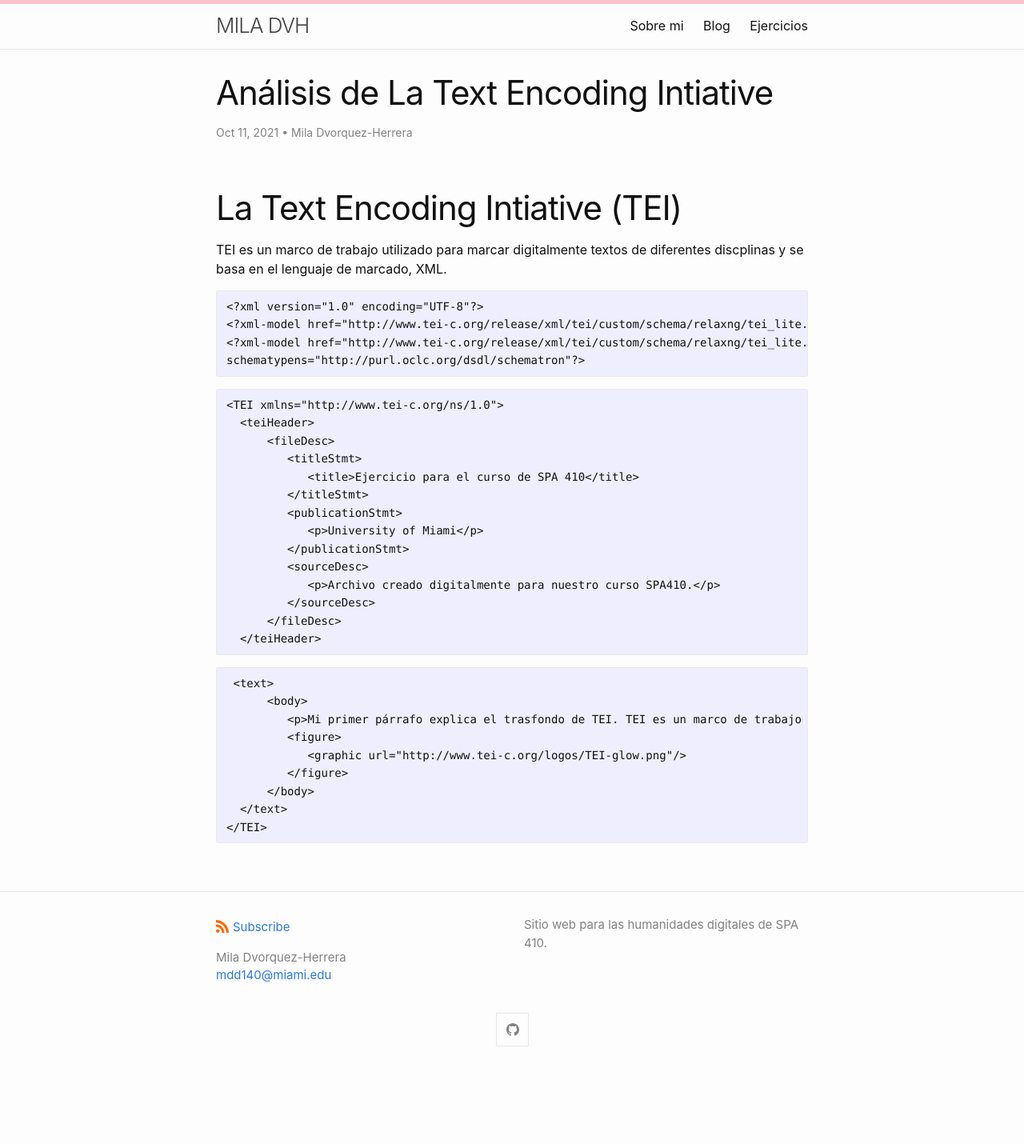
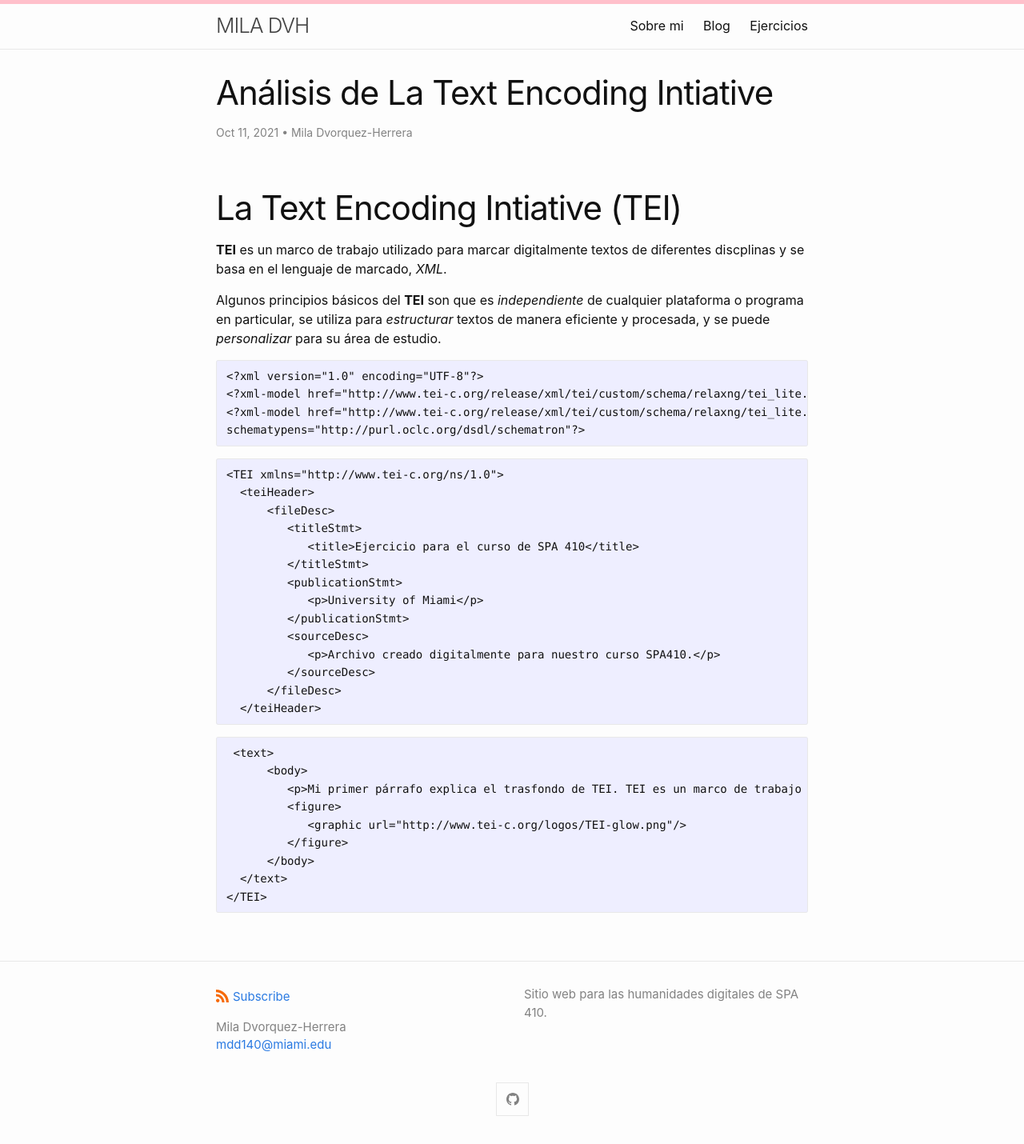
Before and after one commit to miladvh/miladvh.github.io, a Jekyll site: the page built from _posts/2021-10-11-tei.md, in a window 1280 px wide. Shown: the whole page at 80% size. Built offline with Jekyll 4.4.1, drawn with Linux system fonts in a browser that asks for light colours; before the commit the page ends 1343 px from its top, so only the background shows below that.

Commit message:
Update 2021-10-11-tei.md

````diff
--- a/_posts/2021-10-11-tei.md
+++ b/_posts/2021-10-11-tei.md
@@ -7,7 +7,9 @@ author: Mila Dvorquez-Herrera
 
 # La Text Encoding Intiative (TEI)
 
-TEI es un marco de trabajo utilizado para marcar digitalmente textos de diferentes discplinas y se basa en el lenguaje de marcado, XML.
+**TEI** es un marco de trabajo utilizado para marcar digitalmente textos de diferentes discplinas y se basa en el lenguaje de marcado, *XML*.
+
+Algunos principios básicos del **TEI** son que es *independiente* de cualquier plataforma o programa en particular, se utiliza para *estructurar* textos de manera eficiente y procesada, y se puede *personalizar* para su área de estudio.
 
 ```
 <?xml version="1.0" encoding="UTF-8"?>
````
